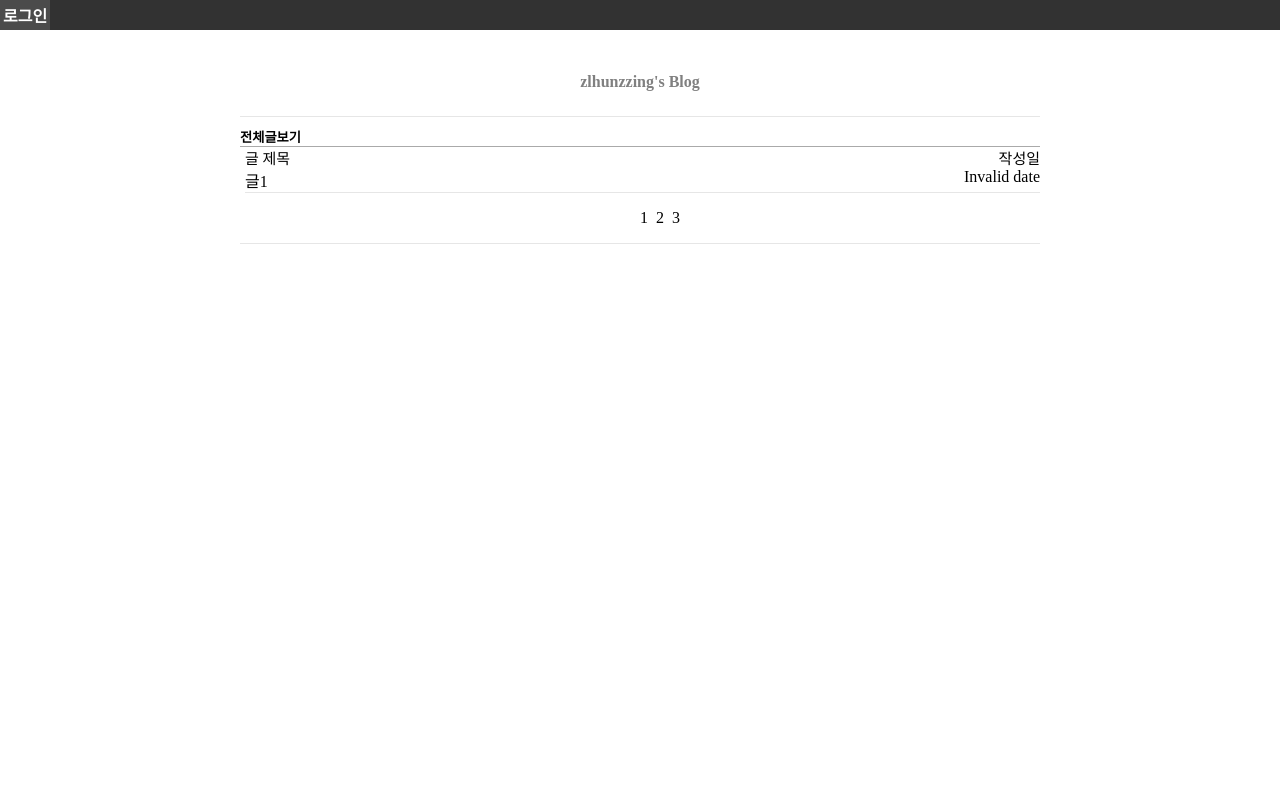
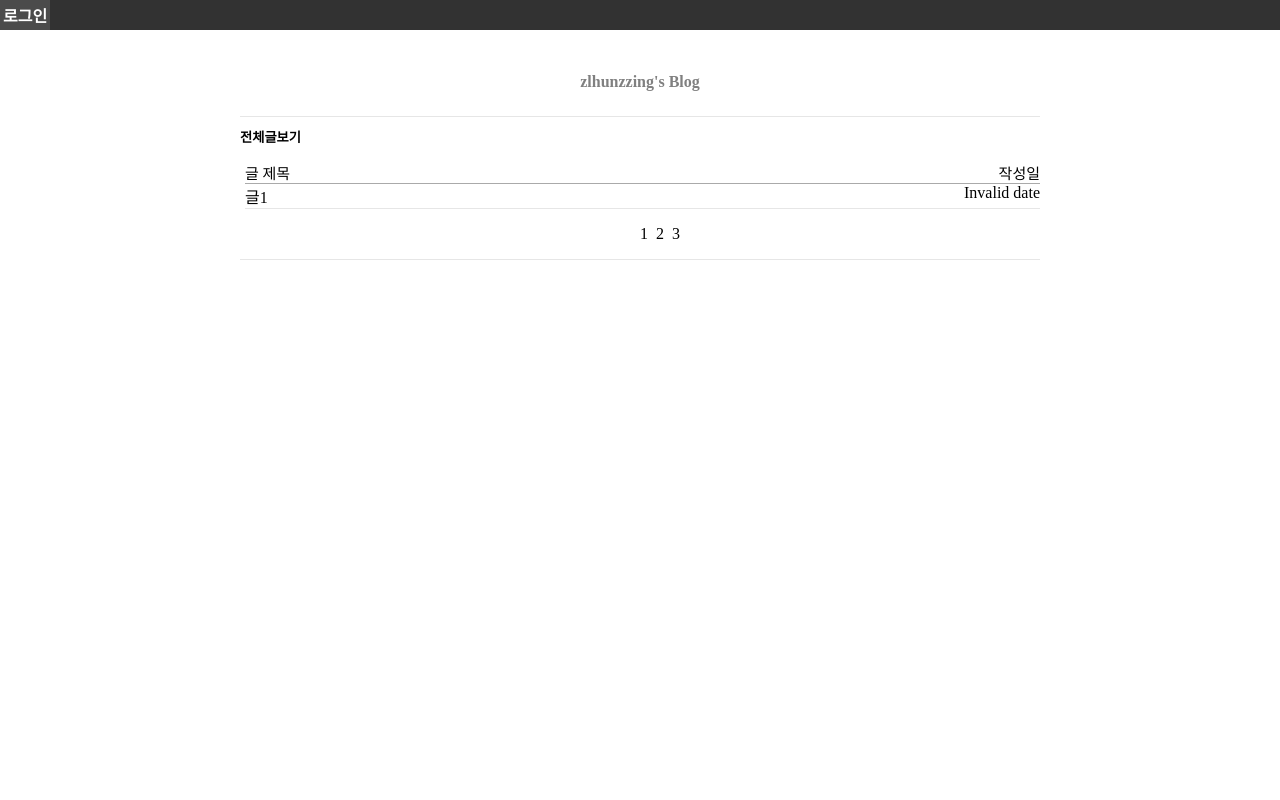
Before and after one commit to zlhunzzing/blog-zlhunzzing, a React (Create React App) app in the folder client/: page / in a window 1280 px wide. Shown: the top 800 px of the page. Built offline with nearby package versions, Linux system fonts and the light colour scheme; no server answers.

Commit message:
글 목록 펼치기 추가

```diff
--- a/client/src/component/PostListComponent.tsx
+++ b/client/src/component/PostListComponent.tsx
@@ -3,29 +3,26 @@ import { useSelector } from 'react-redux';
 import store from '..';
 
 function PostListComponent() {
+  const [isView, setIsView] = useState(true)
   const posts = useSelector((state: any) => state.Info.posts);
   const [currentPage, setCurrentPage] = useState(1)
   const postIndex = useSelector((state: any) => state.Info.postsRange)
 
-  return (
+  return isView ? (
     <div
       style={{
         textAlign: 'left',
       }}
     >
-      <h5 style={{ margin: 0 }}>전체글보기</h5>
-      <div
-        style={{
-          margin: '0 auto',
-          width: '100%',
-          borderTop: '1px solid rgb(170, 170, 170)',
-        }}
-      ></div>
+      <h5 style={{ margin: 0, cursor: 'pointer' }}
+          onClick={() => {
+            setIsView(false)
+          }}
+      >전체글보기</h5>
       <ul
         style={{
-          marginTop: '0px',
           listStyleType: 'none',
-          paddingLeft: '5px'
+          paddingLeft: '5px',
         }}
       >
         <div
@@ -34,6 +31,13 @@ function PostListComponent() {
           }}>
           <span>글 제목</span>
           <span style={{ float: "right" }}>작성일</span>
+          <div
+            style={{
+              margin: '0 auto',
+              width: '100%',
+              borderTop: '1px solid rgb(170, 170, 170)',
+            }}
+          ></div>
         </div>
         {posts[currentPage - 1] ?
           posts[currentPage - 1].map((post: any, id: number) => (
@@ -71,7 +75,19 @@ function PostListComponent() {
         ) : null}
       </ul>
     </div>
-  );
+  ) : <div
+        style={{
+          textAlign: 'left',
+          paddingBottom: '10px'
+        }}
+      >
+        <h5
+          style={{ margin: 0, cursor: 'pointer' }}
+          onClick={() => {
+            setIsView(true)
+          }}
+        >전체글보기</h5>
+      </div>;
 }
 
 export default PostListComponent;
```
